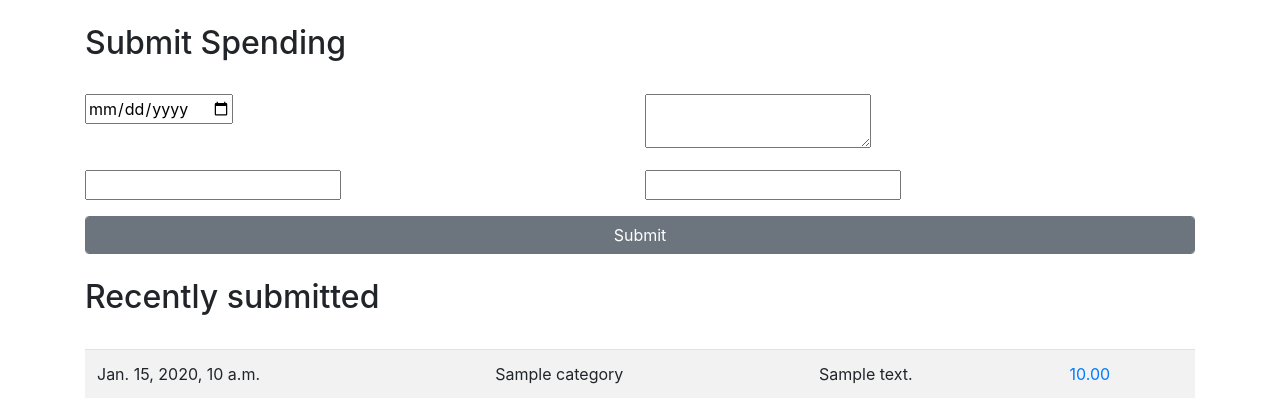
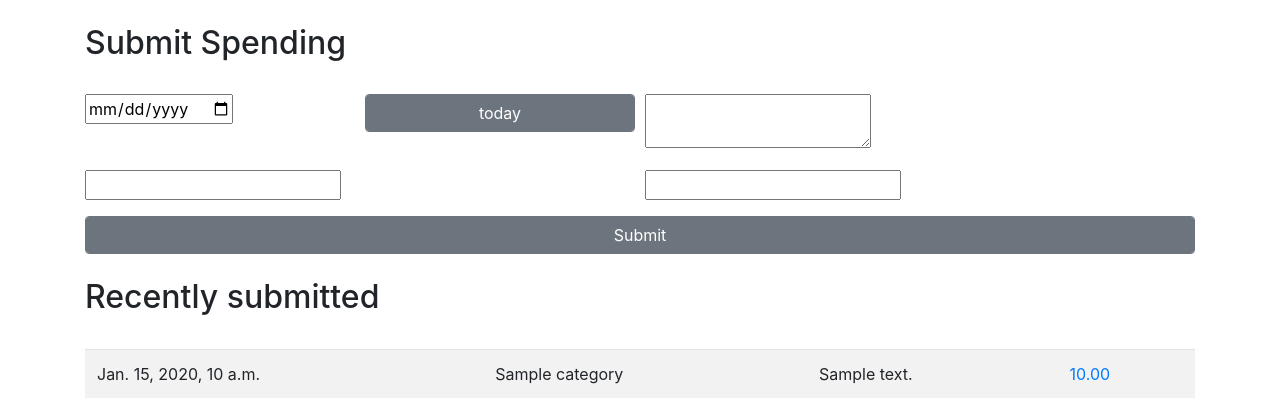
Before and after one commit to aBetschart/Spendings, a Django app: template SpendingsApp/templates/home.html in a window 1280 px wide. Shown: the part 56-476 px from the top of the page. Run offline with Django 3.2, Linux system fonts and the light colour scheme; the template is opened without the code that fills it: most values are stand-ins (such as "Sample title", 1, 10 or a date in 2020); form fields are guessed from the names that the template uses; some libraries are stand-ins or nearby versions.

Commit message:
Added a button that inserts the date of today.

```diff
--- /dev/null
+++ b/SpendingsApp/static/js/today.js
@@ -0,0 +1,9 @@
+function insertTodaysDate(textfield) {
+  var today = new Date();
+  var day = String(today.getDate()).padStart(2, '0');
+  var month = String(today.getMonth() + 1).padStart(2, '0');
+  var year = today.getFullYear();
+
+  var today = year + "-" + month + "-" + day
+  textfield.value = today
+}
--- a/SpendingsApp/templates/base.html
+++ b/SpendingsApp/templates/base.html
@@ -13,6 +13,7 @@
     <title>Spendings</title>
   </head>
   <body>
+    {% load static %}
     {% include 'navbar.html' %}
 
     <br>
--- a/SpendingsApp/templates/home.html
+++ b/SpendingsApp/templates/home.html
@@ -5,17 +5,19 @@
 <div class="container">
 
     <h2>Submit Spending</h2>
-
     <br>
 
     <form action="{% url 'spending_submit' %}" method="post">
         {% csrf_token %}
         <div class="form-group">
             <div class="form-row">
-                <div class="col">
+                <div class="col-3">
                     {{ spendingForm.spendingDate }}
                 </div>
-                <div class="col">
+                <div class="col-3">
+                    <button type="button" class="btn btn-secondary form-control" onclick="insertTodaysDate(document.getElementById('id_spendingDate'))">today</button>
+                </div>
+                <div class="col-6">
                     {{ spendingForm.description }}
                 </div>
             </div>
@@ -32,7 +34,6 @@
         </div>
         <input type="submit" class="btn btn-secondary form-control" name="submit-spending" value="Submit">
     </form>
-
     <br>
 
     <h2>Recently submitted</h2>
@@ -66,4 +67,7 @@
     {% endif %}
 </div>
 
+{% load static %}
+<script src="{% static 'js/today.js' %}"></script>
+
 {% endblock %}
```
